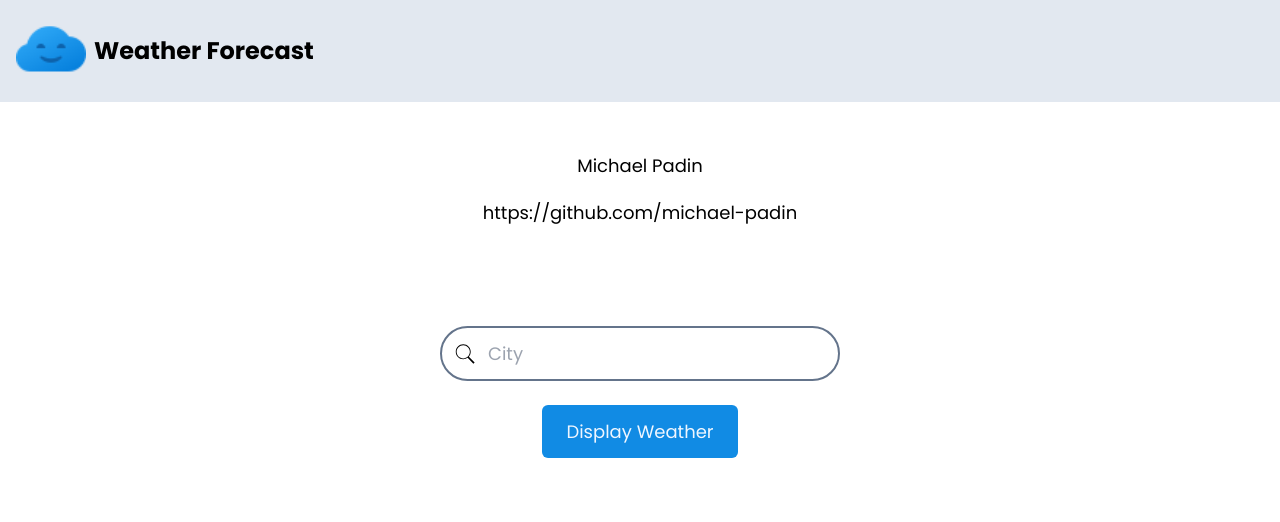
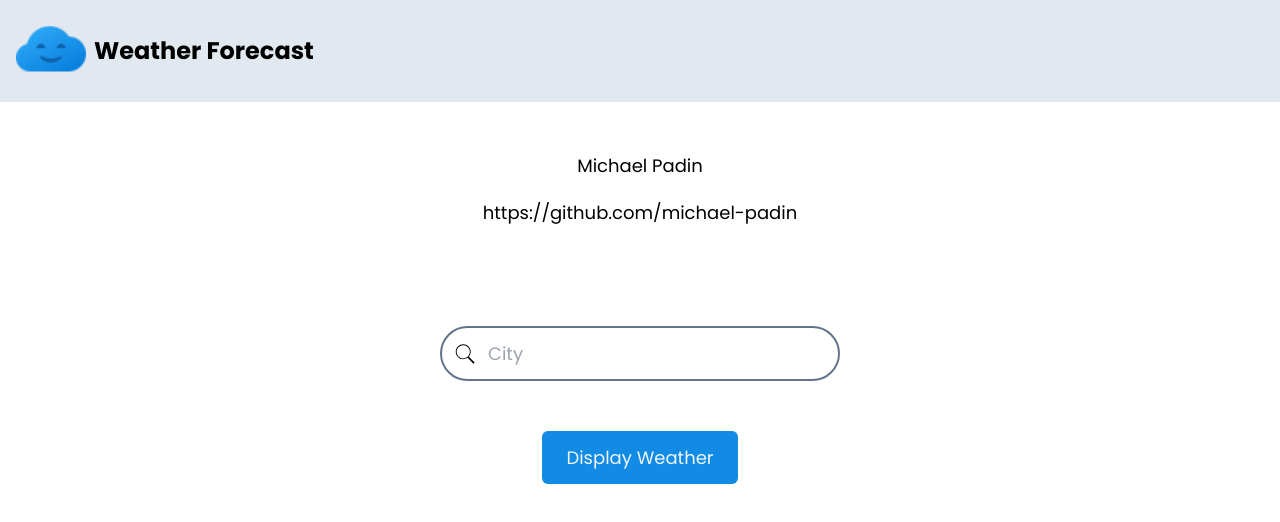
Before and after one commit to michael-padin/weather-forecast, a React (Create React App) app: page / in a window 1280 px wide. Shown: the top 522 px of the page. Built offline with nearby package versions, Linux system fonts and the light colour scheme.

Commit message:
feat: add search city functionality

```diff
--- a/src/components/SearchCity.tsx
+++ b/src/components/SearchCity.tsx
@@ -1,18 +1,22 @@
-import React from "react";
 
 import searchIcon from "../assets/search-icon.svg";
 
 interface ISearchCity {
-  handleChange: () => void;
-  handleSearch: () => void;
+  handleChange: (e: any) => void;
+  handleSearch: (e: any) => void;
+  errorMessage: string;
 }
 
-const SearchCity = ({ handleChange, handleSearch }: ISearchCity) => {
+const SearchCity = ({
+  handleChange,
+  handleSearch,
+  errorMessage,
+}: ISearchCity) => {
   return (
     <div className="flex items-center justify-center">
       <form
         onSubmit={handleSearch}
-        className="flex items-center flex-col gap-6 text-[18px]"
+        className="flex items-center flex-col text-[18px]"
       >
         <div className="flex items-center justify-center border-slate-500 border-[2px] rounded-full overflow-hidden  sm:w-auto lg:w-[400px] px-2 py-1">
           <img
@@ -26,7 +30,14 @@ const SearchCity = ({ handleChange, handleSearch }: ISearchCity) => {
             className="outline-0 h-full w-full p-2 rounded-full "
           />
         </div>
-        <button className="hover:border-[2px] rounded-md bg-[#118be4]  outline-none sm:px-[1rem] sm:py-[.5rem] md:lg:px-[1.5rem] md:lg:py-[.8rem] text-blue-50 ">
+        {errorMessage && (
+          <div className="text-red-500 w-full text-[16px] mt-1">
+            <span>
+              {errorMessage.charAt(0).toUpperCase() + errorMessage.slice(1)}
+            </span>
+          </div>
+        )}
+        <button className="mt-[50px] hover:ring-2 ring-offset-2 rounded-md bg-[#118be4]  outline-none sm:px-[1rem] sm:py-[.5rem] md:lg:px-[1.5rem] md:lg:py-[.8rem] text-blue-50 ">
           Display Weather
         </button>
       </form>
```
